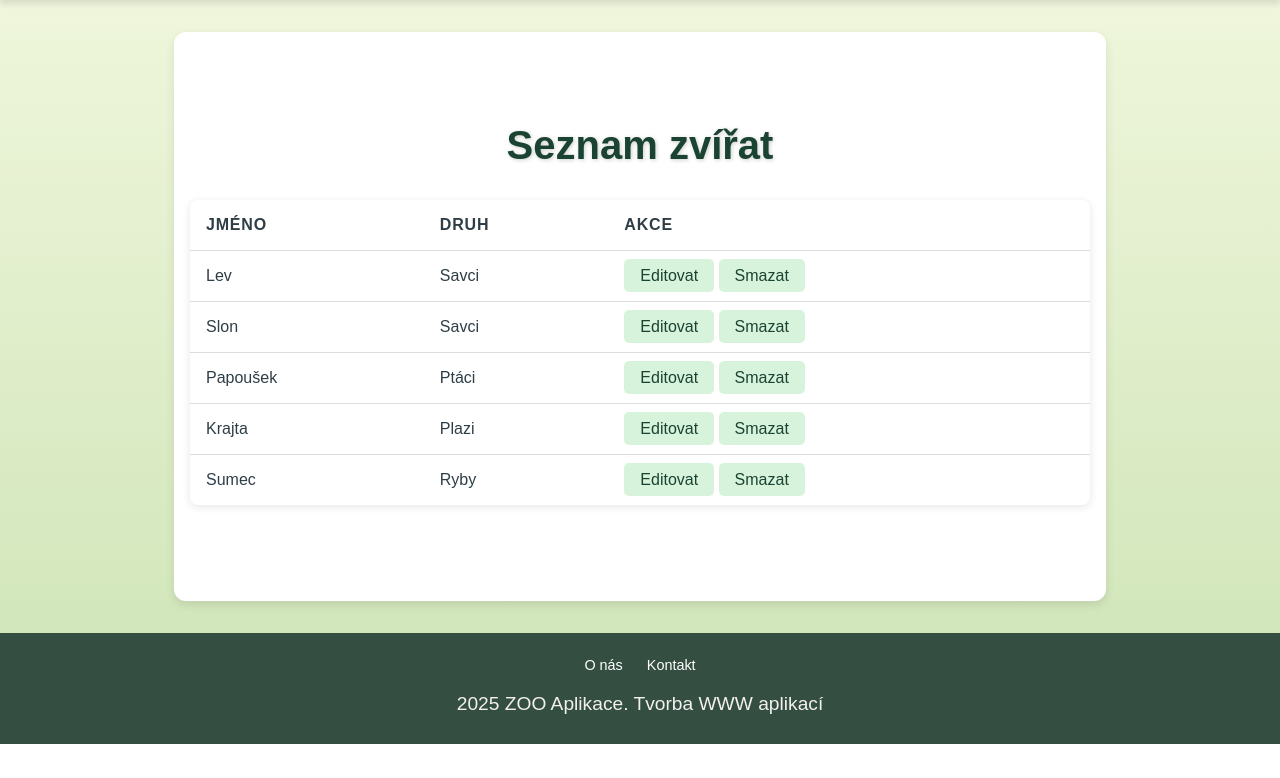
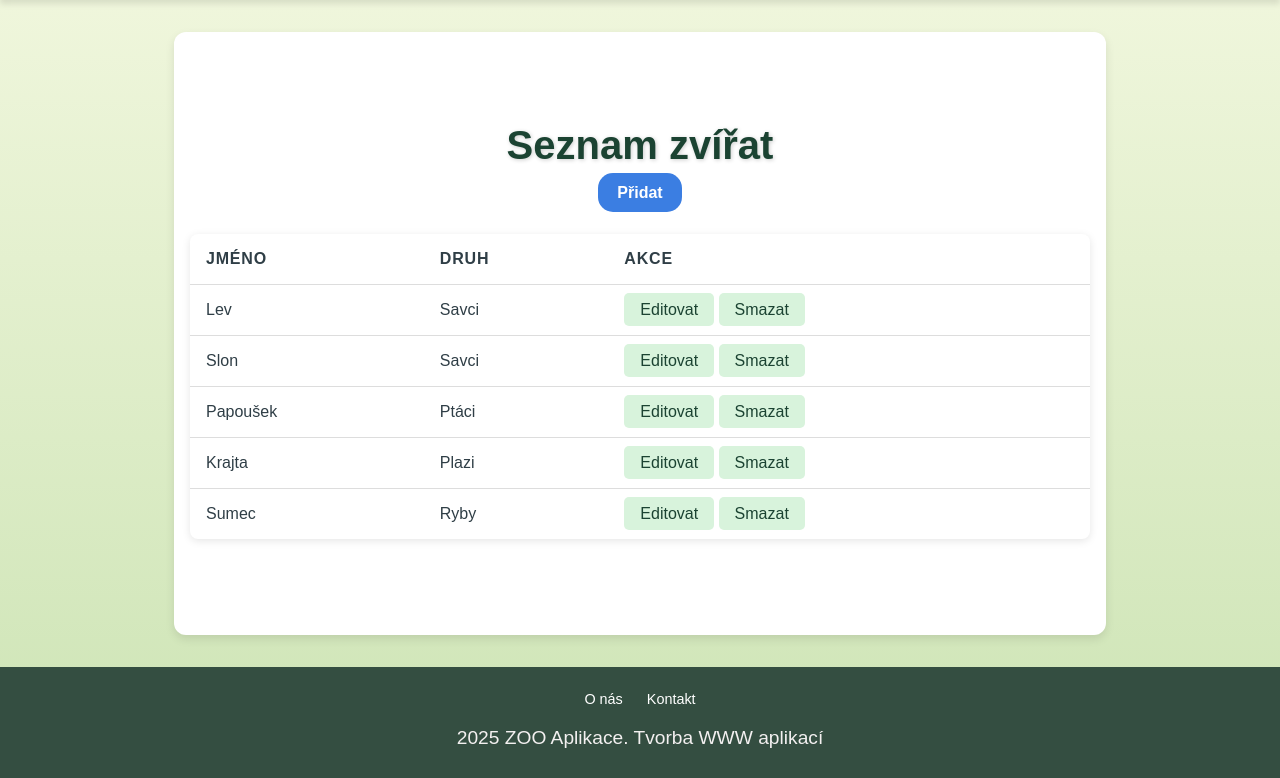
Before and after one commit to Argellius/7_OA, a PHP site: page /list_animals.php in a window 1280 px wide. Shown: the part 82-860 px from the top of the page. Before the commit the page ends 826 px from the top, so only its background shows below. Run offline with PHP 8.4, Linux system fonts and the light colour scheme; data comes from the database, SQL or seed files in the repository.

Commit message:
dev: style, add animal btn

```diff
--- a/zoo/export_pdf.php
+++ b/zoo/export_pdf.php
@@ -35,7 +35,7 @@ $html = '
             margin-top: 20px;
         }
         table th, table td {
-            border: 1px solid #ddd;
+            border: 1px solid blue;
             padding: 8px;
             text-align: left;
         }
--- a/zoo/list_animals.php
+++ b/zoo/list_animals.php
@@ -13,6 +13,7 @@ include_once "includes/header.php";
 
 <main>
     <h1>Seznam zvířat</h1>
+    <a href="add_animal.php">Přidat</a>
     <table>
         <tr>
             <th>Jméno</th>
--- a/zoo/styles.css
+++ b/zoo/styles.css
@@ -98,6 +98,15 @@ main {
     box-shadow: 0 4px 10px rgba(0, 0, 0, 0.1);
 }
 
+main>a {
+    color: white;
+    font-weight: 600;
+    text-decoration: none;
+    padding: 0.7rem 1.2rem;
+    border-radius: 15px;
+    background: #3b7ee2;
+}
+
 h1 {
     font-size: 2.5rem;
     color: #1b4332;
@@ -165,7 +174,8 @@ table thead {
     color: #ffffff;
 }
 
-table th, table td {
+table th,
+table td {
     text-align: left;
     padding: 1rem;
 }
@@ -216,14 +226,17 @@ form label {
     color: #1b4332;
 }
 
-form input, form select, form button {
+form input,
+form select,
+form button {
     padding: 0.8rem;
     font-size: 1rem;
     border: 1px solid #dddddd;
     border-radius: 8px;
 }
 
-form input:focus, form select:focus {
+form input:focus,
+form select:focus {
     outline: none;
     border-color: #1b4332;
     box-shadow: 0 0 5px rgba(27, 67, 50, 0.5);
```
